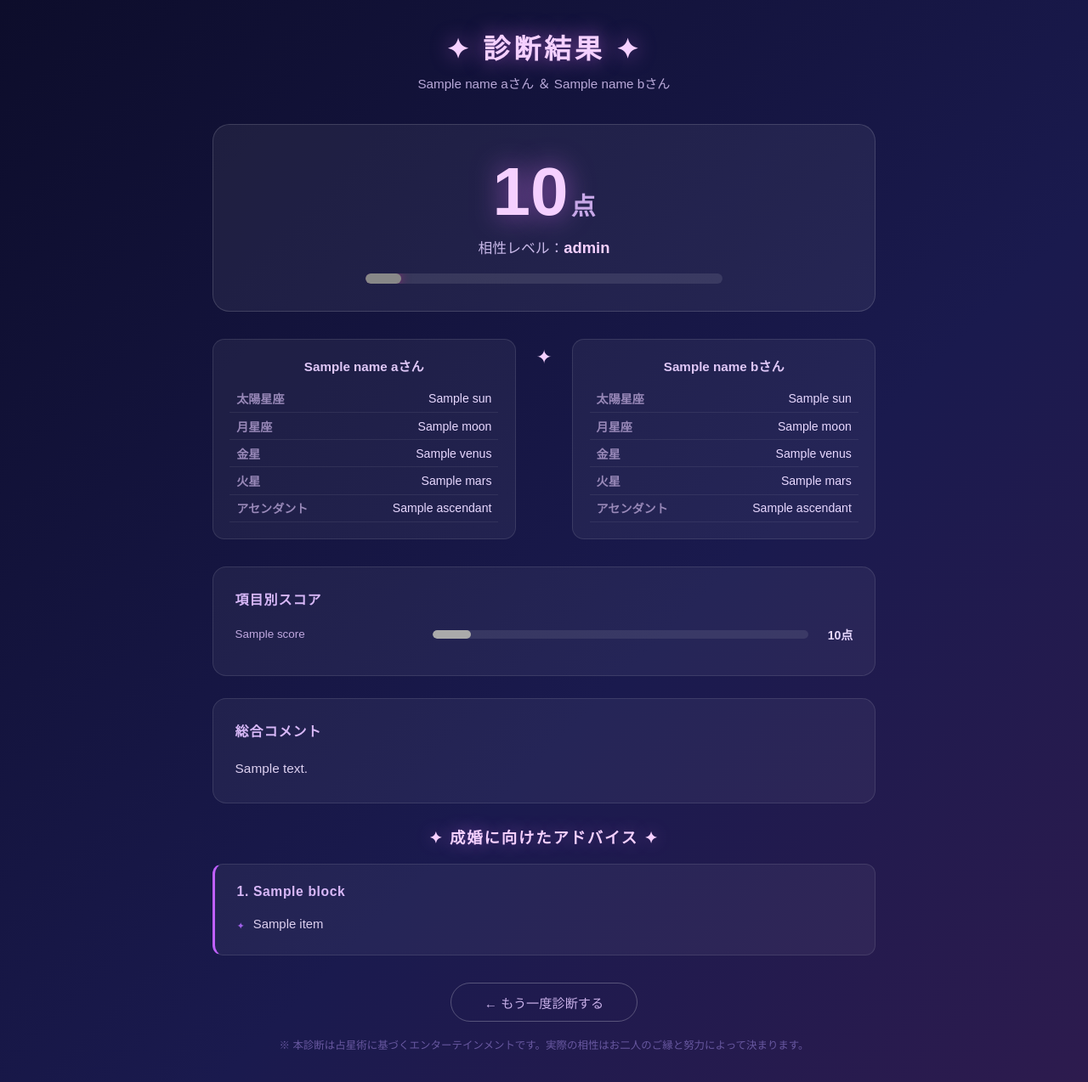
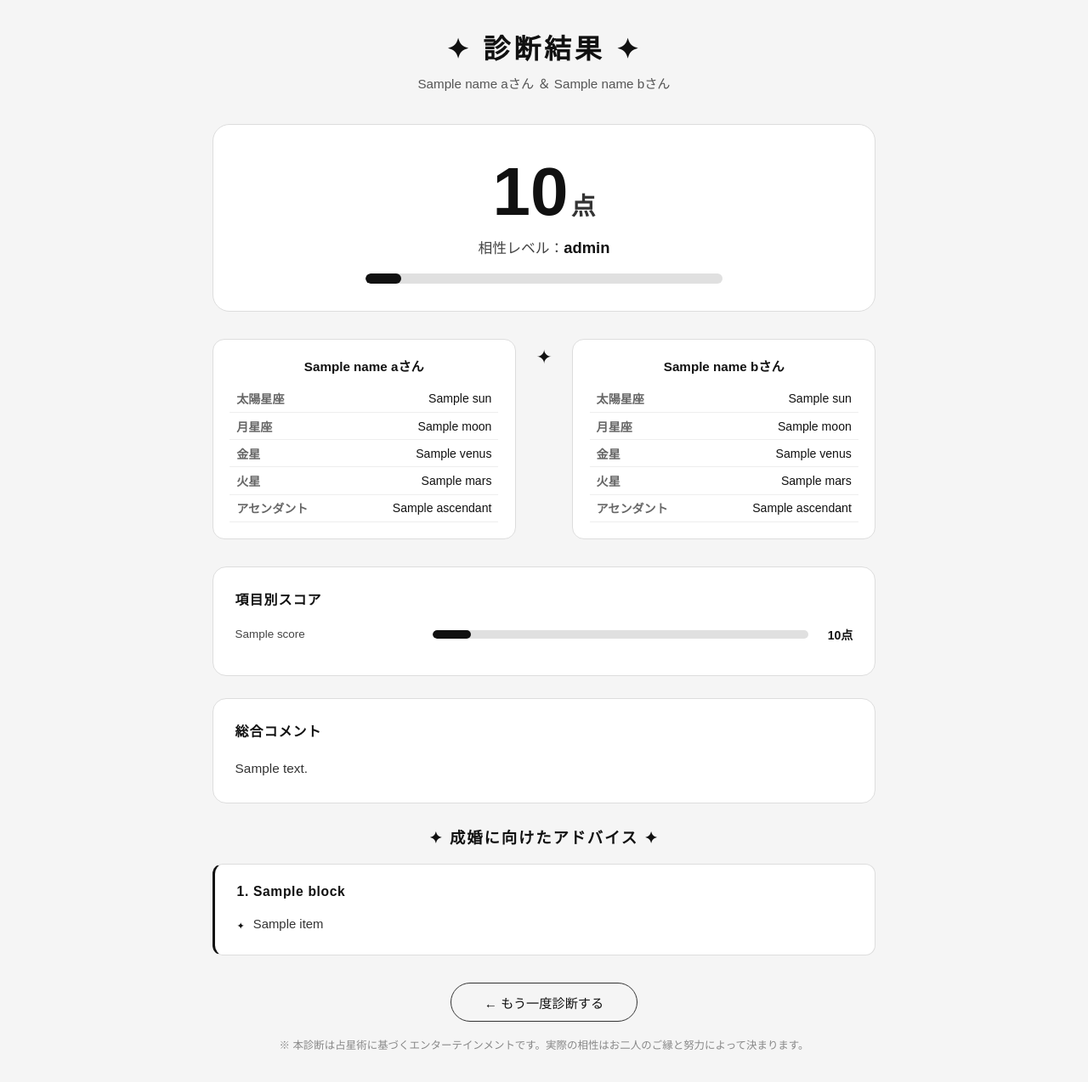
Before and after one commit to skwsk0529/matchmaking, a Flask app: template templates/result.html in a window 1280 px wide. Shown: the whole page at 85% size. Run offline with Flask 3, Linux system fonts and the light colour scheme; the template is opened without the code that fills it: most values are stand-ins (such as "Sample title", 1, 10 or a date in 2020).

Commit message:
UIを白黒シンプルデザインに変更

```diff
--- a/static/style.css
+++ b/static/style.css
@@ -3,9 +3,9 @@
 
 body {
   font-family: "Hiragino Sans", "Noto Sans JP", "Yu Gothic", sans-serif;
-  background: linear-gradient(135deg, #0d0d2b 0%, #1a1a4e 60%, #2d1b4e 100%);
+  background: #f5f5f5;
   min-height: 100vh;
-  color: #e8e0f0;
+  color: #111;
   padding: 2rem 1rem;
 }
 
@@ -20,19 +20,18 @@ header h1 {
   font-size: 2rem;
   font-weight: 700;
   letter-spacing: .12em;
-  color: #f5d0ff;
-  text-shadow: 0 0 24px rgba(230, 120, 255, .55);
+  color: #111;
 }
-.subtitle { color: #b8a8d8; margin-top: .5rem; font-size: .95rem; }
+.subtitle { color: #555; margin-top: .5rem; font-size: .95rem; }
 
 /* ===== エラー ===== */
 .error-box {
-  background: rgba(220, 50, 80, .15);
-  border: 1px solid rgba(220, 50, 80, .5);
+  background: #fff0f0;
+  border: 1px solid #ccc;
   border-radius: 10px;
   padding: 1rem 1.4rem;
   margin-bottom: 1.6rem;
-  color: #ffb0b8;
+  color: #333;
 }
 .error-box ul { padding-left: 1.2rem; }
 .error-box li { margin: .3rem 0; font-size: .92rem; }
@@ -123,19 +102,15 @@ header h1 {
   font-weight: 700;
   cursor: pointer;
   letter-spacing: .08em;
-  box-shadow: 0 4px 24px rgba(233, 30, 140, .4);
-  transition: transform .15s, box-shadow .15s;
+  transition: background .15s;
 }
-.btn-submit:hover {
-  transform: translateY(-2px);
-  box-shadow: 0 6px 30px rgba(233, 30, 140, .55);
-}
+.btn-submit:hover { background: #333; }
 
 /* ===== 結果：スコア ===== */
 .score-card {
   text-align: center;
-  background: rgba(255,255,255,.06);
-  border: 1px solid rgba(255,255,255,.14);
+  background: #fff;
+  border: 1px solid #ddd;
   border-radius: 20px;
   padding: 2.4rem 2rem 2rem;
   margin-bottom: 2rem;
@@ -149,21 +124,20 @@ header h1 {
 .score-number {
   font-size: 5rem;
   font-weight: 900;
-  color: #f5d0ff;
-  text-shadow: 0 0 32px rgba(230,120,255,.6);
+  color: #111;
   line-height: 1;
 }
-.score-unit { font-size: 1.8rem; color: #c8a8e8; font-weight: 700; }
+.score-unit { font-size: 1.8rem; color: #333; font-weight: 700; }
 
 .score-label {
   font-size: 1.05rem;
-  color: #c8b8e8;
+  color: #444;
   margin-bottom: 1.2rem;
 }
-.score-label strong { color: #f5d0ff; font-size: 1.15rem; }
+.score-label strong { color: #111; font-size: 1.15rem; }
 
 .score-bar-wrap {
-  background: rgba(255,255,255,.1);
+  background: #e0e0e0;
   border-radius: 50px;
   height: 12px;
   overflow: hidden;
@@ -173,8 +147,8 @@ header h1 {
 .score-bar {
   height: 100%;
   border-radius: 50px;
+  background: #111 !important;
   transition: width .8s ease;
-  box-shadow: 0 0 12px rgba(233,30,140,.5);
 }
 
 /* ===== 結果：星座情報 ===== */
@@ -188,15 +162,15 @@ header h1 {
 .sign-card {
   flex: 1;
   min-width: 200px;
-  background: rgba(255,255,255,.05);
-  border: 1px solid rgba(255,255,255,.1);
+  background: #fff;
+  border: 1px solid #ddd;
   border-radius: 14px;
   padding: 1.2rem;
 }
 .sign-card h3 {
   text-align: center;
   font-size: .95rem;
-  color: #e0c8f8;
+  color: #111;
   margin-bottom: .8rem;
 }
 .sign-divider {
@@ -204,21 +178,21 @@ header h1 {
   align-items: center;
   justify-content: center;
   font-size: 1.4rem;
-  color: #f5d0ff;
+  color: #111;
   padding: .5rem;
 }
 .sign-table { width: 100%; border-collapse: collapse; font-size: .88rem; }
 .sign-table th, .sign-table td {
   padding: .35rem .5rem;
-  border-bottom: 1px solid rgba(255,255,255,.07);
+  border-bottom: 1px solid #eee;
 }
-.sign-table th { color: #9888b8; font-weight: 600; text-align: left; }
-.sign-table td { color: #e8d8ff; text-align: right; }
+.sign-table th { color: #666; font-weight: 600; text-align: left; }
+.sign-table td { color: #111; text-align: right; }
 
 /* ===== 結果：項目別スコア ===== */
 .detail-section, .comment-section {
-  background: rgba(255,255,255,.05);
-  border: 1px solid rgba(255,255,255,.1);
+  background: #fff;
+  border: 1px solid #ddd;
   border-radius: 16px;
   padding: 1.6rem;
   margin-bottom: 1.6rem;
@@ -226,7 +200,7 @@ header h1 {
 .section-title {
   font-size: 1rem;
   font-weight: 700;
-  color: #d8b8f8;
+  color: #111;
   margin-bottom: 1.2rem;
   letter-spacing: .06em;
 }
@@ -236,10 +210,10 @@ header h1 {
   gap: .8rem;
   margin-bottom: .8rem;
 }
-.detail-label { width: 220px; font-size: .84rem; color: #c0a8e0; flex-shrink: 0; }
+.detail-label { width: 220px; font-size: .84rem; color: #444; flex-shrink: 0; }
 .detail-bar-wrap {
   flex: 1;
-  background: rgba(255,255,255,.09);
+  background: #e0e0e0;
   border-radius: 50px;
   height: 10px;
   overflow: hidden;
@@ -247,14 +221,15 @@ header h1 {
 .detail-bar {
   height: 100%;
   border-radius: 50px;
+  background: #111 !important;
   transition: width .6s ease;
 }
-.detail-score { width: 40px; text-align: right; font-size: .88rem; color: #e8d8ff; font-weight: 700; }
+.detail-score { width: 40px; text-align: right; font-size: .88rem; color: #111; font-weight: 700; }
 
 /* ===== 結果：コメント ===== */
 .comment-text {
   line-height: 1.85;
-  color: #ddd0f0;
+  color: #333;
   font-size: .96rem;
 }
 
@@ -266,15 +241,14 @@ header h1 {
   text-align: center;
   font-size: 1.15rem;
   font-weight: 700;
-  color: #f5d0ff;
+  color: #111;
   letter-spacing: .1em;
-  text-shadow: 0 0 20px rgba(230,120,255,.4);
   margin-bottom: 1.2rem;
 }
 .advice-block {
-  background: rgba(255,255,255,.05);
-  border: 1px solid rgba(255,255,255,.1);
-  border-left: 3px solid #c060ff;
+  background: #fff;
+  border: 1px solid #ddd;
+  border-left: 3px solid #111;
   border-radius: 12px;
   padding: 1.4rem 1.6rem;
   margin-bottom: 1.2rem;
@@ -282,7 +256,7 @@ header h1 {
 .advice-block-title {
   font-size: .98rem;
   font-weight: 700;
-  color: #d8b8f8;
+  color: #111;
   margin-bottom: 1rem;
   letter-spacing: .04em;
 }
@@ -297,14 +271,14 @@ header h1 {
   position: relative;
   padding-left: 1.2rem;
   line-height: 1.8;
-  color: #ddd0f0;
+  color: #333;
   font-size: .93rem;
 }
 .advice-item::before {
   content: "✦";
   position: absolute;
   left: 0;
-  color: #a060e8;
+  color: #111;
   font-size: .7rem;
   top: .35rem;
 }
@@ -314,27 +288,26 @@ header h1 {
 .btn-back {
   display: inline-block;
   padding: .7rem 2.4rem;
-  border: 1px solid rgba(255,255,255,.25);
+  border: 1px solid #333;
   border-radius: 50px;
-  color: #c8b0e8;
+  color: #111;
   text-decoration: none;
   font-size: .95rem;
   transition: background .2s, color .2s;
 }
-.btn-back:hover { background: rgba(255,255,255,.1); color: #fff; }
+.btn-back:hover { background: #111; color: #fff; }
 
 /* ===== 注意書き ===== */
 .disclaimer {
   text-align: center;
   font-size: .78rem;
-  color: #6858a0;
+  color: #888;
   margin-top: 1.2rem;
   line-height: 1.6;
 }
 
 /* ===== レスポンシブ ===== */
 @media (max-width: 540px) {
-  .vs-divider { width: 100%; padding: .4rem; }
   .persons-row { flex-direction: column; }
   .detail-label { width: 160px; font-size: .8rem; }
   .score-number { font-size: 4rem; }
```
Also changed, not shown: other parts of static/style.css (+14 -34 lines).
